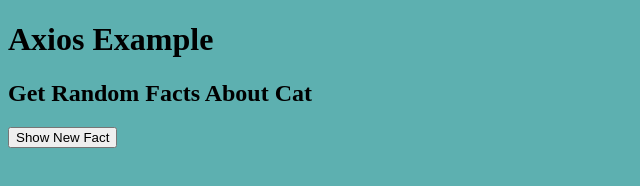
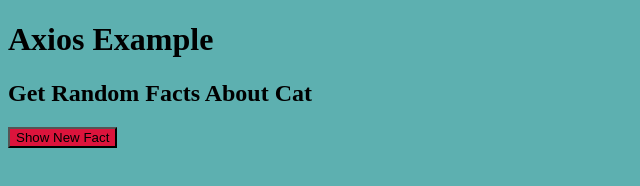
Before and after one commit to SachinOjha2001/Axios-Demo, a plain HTML site: page index.html in a window 1280 px wide. Shown: the whole page, without its empty margins (0-640 px from the left). Drawn offline with nearby package versions, Linux system fonts and the light colour scheme.

Commit message:
Update style.css

```diff
--- a/style.css
+++ b/style.css
@@ -1,3 +1,7 @@
 body{
     background-color: rgb(93, 176, 176);
 }
+
+button{
+  background-color: crimson;
+}
```
